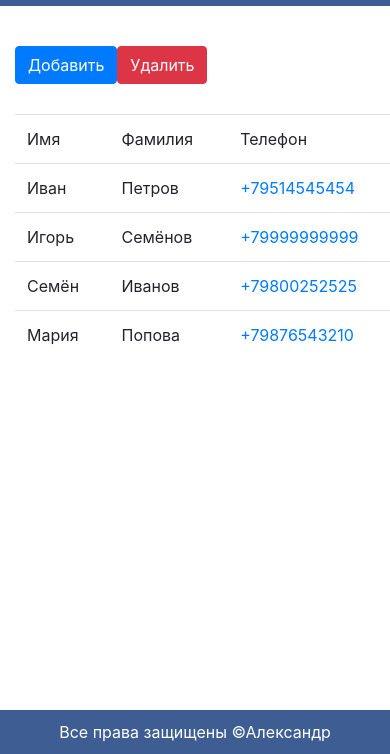
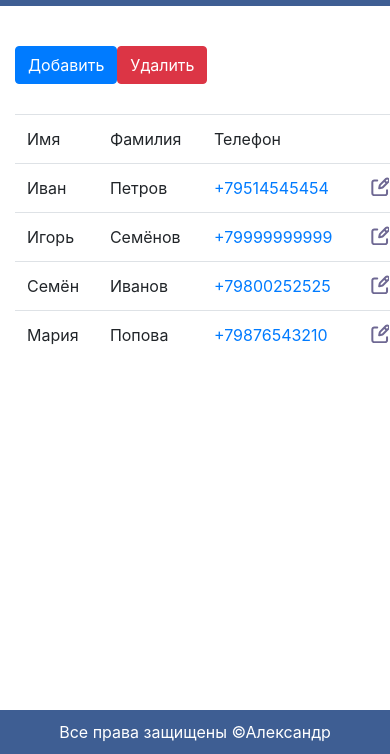
Before and after one commit to justteck/phoneBook, a plain HTML site: page index.html in a window 390 px wide. Shown: the part 90-844 px from the top of the page. Drawn offline with nearby package versions, Linux system fonts and the light colour scheme.

Commit message:
phoneBook lesson 5 extra

```diff
--- a/phonebook/css/style.css
+++ b/phonebook/css/style.css
@@ -115,6 +115,18 @@ body {
   background-image: url("../img/del.svg");
 }
 
+.edit {
+  display: block;
+  width: 20px;
+  height: 20px;
+  border: none;
+  background-color: transparent;
+  background-image: url("../img/edit.svg");
+  background-size: contain;
+  background-repeat: no-repeat;
+  background-position: center;
+}
+
 .del-icon:hover,
 .close:hover {
   opacity: 0.7;
--- a/script/script.js
+++ b/script/script.js
@@ -104,6 +104,7 @@ const data = [
         <td>Имя</td>
         <td>Фамилия</td>
         <td>Телефон</td>
+        <td></td>
       </tr>
     `);
     const tbody = document.createElement('tbody');
@@ -220,8 +221,14 @@ const data = [
     phoneLink.textContent = phone;
     tdPhone.append(phoneLink);
 
+    const tdEdit = document.createElement('td');
+    const btnEdit = document.createElement('button');
+    btnEdit.classList.add('edit');
+    btnEdit.type = 'button';
+    tdEdit.append(btnEdit);
+
     tr.phoneLink = phoneLink;
-    tr.append(tdDel, tdName, tdSurname, tdPhone);
+    tr.append(tdDel, tdName, tdSurname, tdPhone, tdEdit);
 
     return tr;
   };
```
Also changed, not shown: phonebook/img/edit.svg (added).
